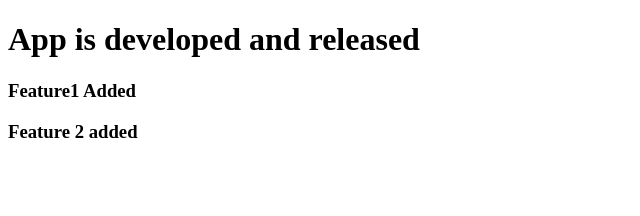
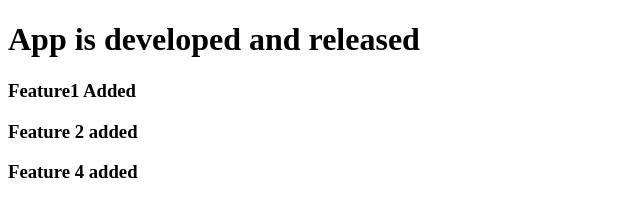
Before and after one commit to devritwik/GitTutorial, a plain HTML site: page index.html in a window 1280 px wide. Shown: the whole page, without its empty margins (0-640 px from the left). Drawn offline with Linux system fonts and the light colour scheme.

Commit message:
Feature 4 added

```diff
--- a/index.html
+++ b/index.html
@@ -9,5 +9,6 @@
     <h1>App is developed and released</h1>
     <h3>Feature1 Added</h3>
     <h3>Feature 2 added</h3>
+    <h3>Feature 4 added</h3>
   </body>
 </html>
```
